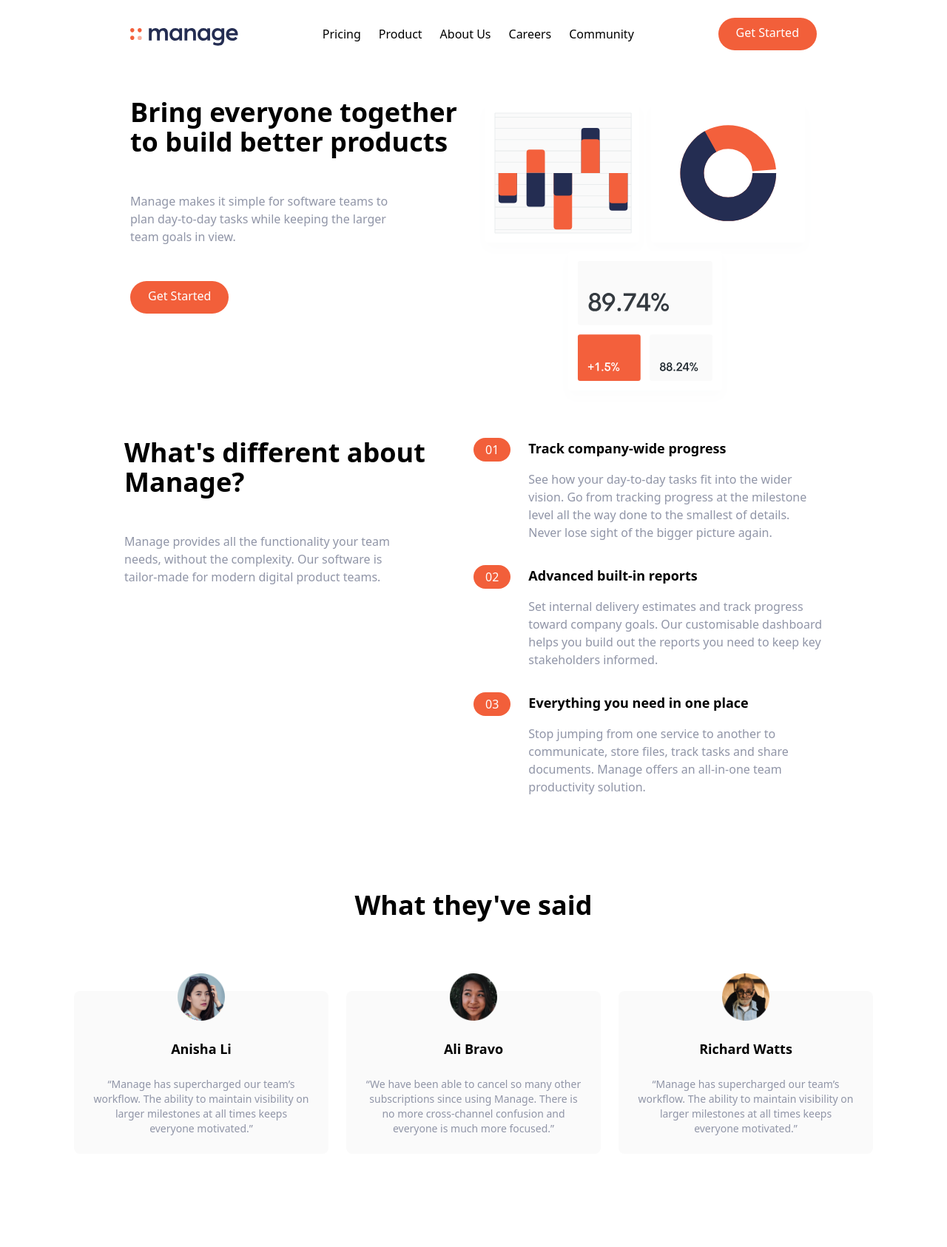
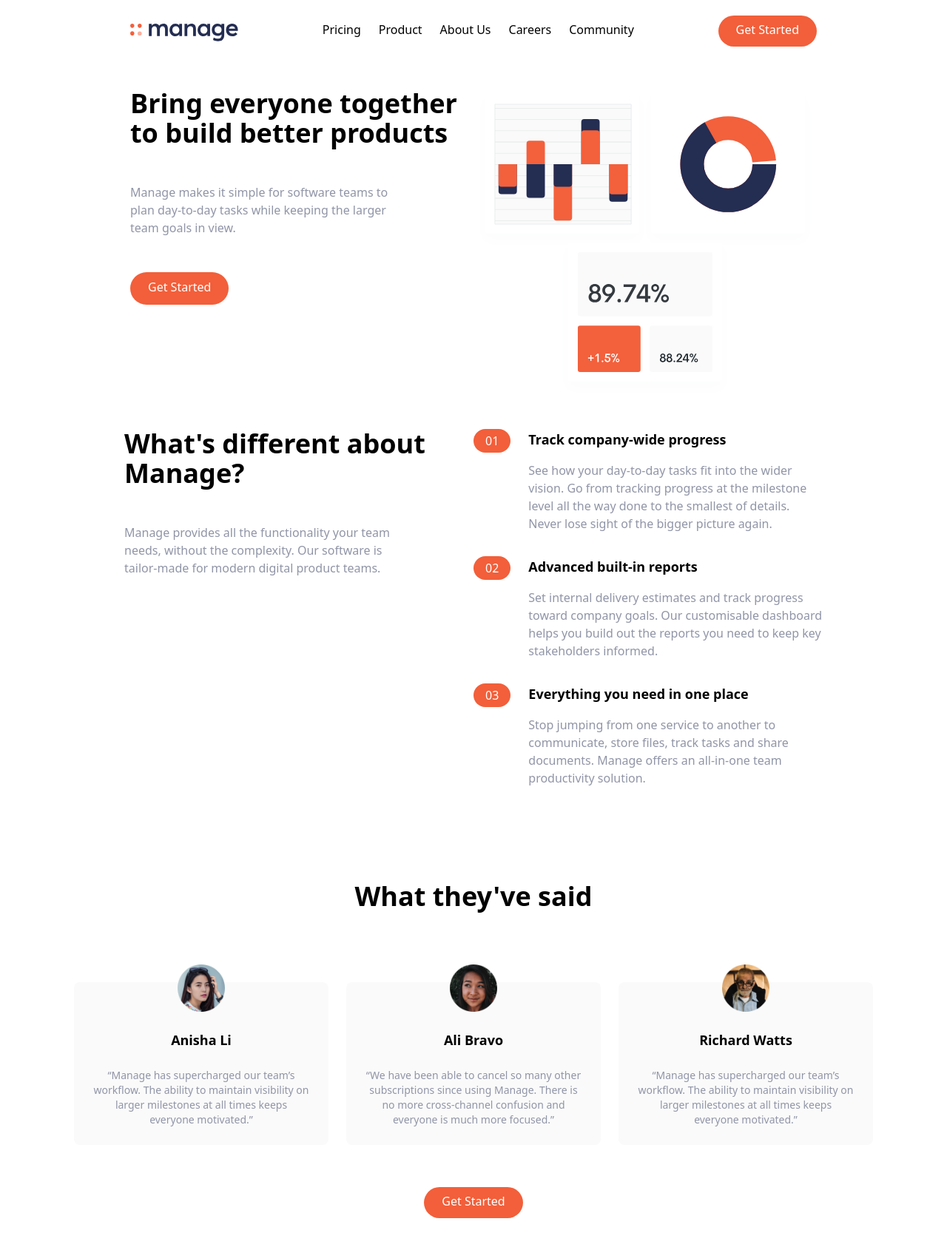
Before and after one commit to yousafsabir/manage-frontendmentor, a React (Create React App) app: page / in a window 1280 px wide. Shown: the top 1686 px of the page at 74% size. Before the commit the page ends 1560 px from the top, so only its background shows below. Built offline with nearby package versions, Linux system fonts and the light colour scheme.

Commit message:
get started button inserted

```diff
--- a/src/components/Hero.js
+++ b/src/components/Hero.js
@@ -1,5 +1,6 @@
 import React from "react";
 import HeroImg from "../assets/img/illustration-intro.svg";
+import GetStartedButton from "./GetStartedButton";
 
 const Hero = () => {
     return (
@@ -16,12 +17,7 @@ const Hero = () => {
                         view.
                     </p>
                     <div className="flex justify-center md:justify-start">
-                        <a
-                            href="/"
-                            className="self-baseline rounded-full bg-brightRed p-3 px-6 pt-2 text-white hover:bg-brightRedLight"
-                        >
-                            Get Started
-                        </a>
+                        <GetStartedButton />
                     </div>
                 </div>
                 {/* right */}
--- a/src/components/Navbar.js
+++ b/src/components/Navbar.js
@@ -1,5 +1,6 @@
 import React from "react";
 import Logo from "../assets/img/logo.svg";
+import GetStartedButton from "./GetStartedButton";
 
 const Navbar = () => {
     return (
@@ -28,12 +29,9 @@ const Navbar = () => {
                     </a>
                 </div>
                 {/* Button */}
-                <a
-                    href="/"
-                    className="hidden self-baseline rounded-full bg-brightRed p-3 px-6 pt-2 text-white hover:bg-brightRedLight md:block"
-                >
-                    Get Started
-                </a>
+                <div className="hidden md:block">
+                    <GetStartedButton />
+                </div>
             </div>
         </nav>
     );
--- a/src/components/Testimonials.js
+++ b/src/components/Testimonials.js
@@ -1,5 +1,6 @@
 import React from "react";
 import TestimonialArticles from "./TestimonialArticles";
+import GetStartedButton from "./GetStartedButton";
 import Anisha from "../assets/img/avatar-anisha.png";
 import Ali from "../assets/img/avatar-ali.png";
 import Richard from "../assets/img/avatar-richard.png";
@@ -33,6 +34,9 @@ const Testimonials = () => {
                         everyone motivated.”"
                     />
                 </div>
+                <div className="py-16">
+                    <GetStartedButton />
+                </div>
             </div>
         </section>
     );
```
